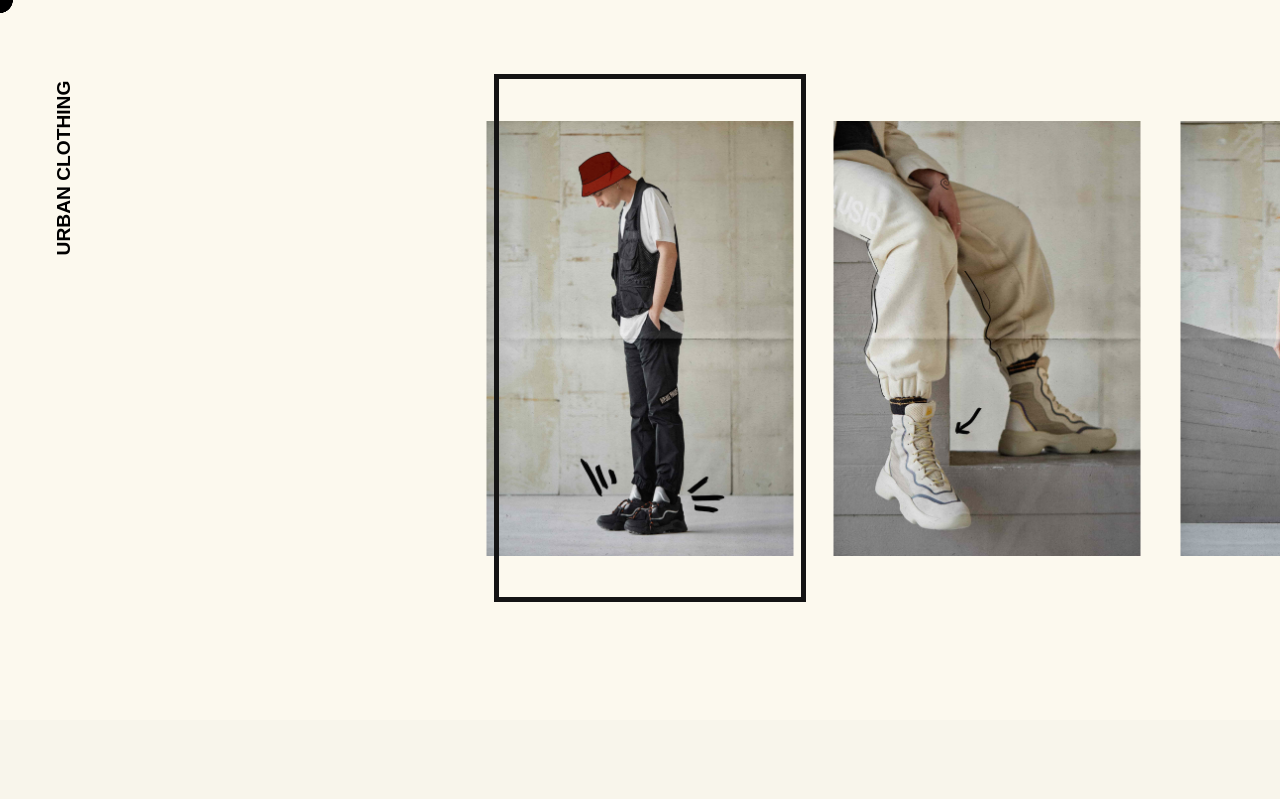
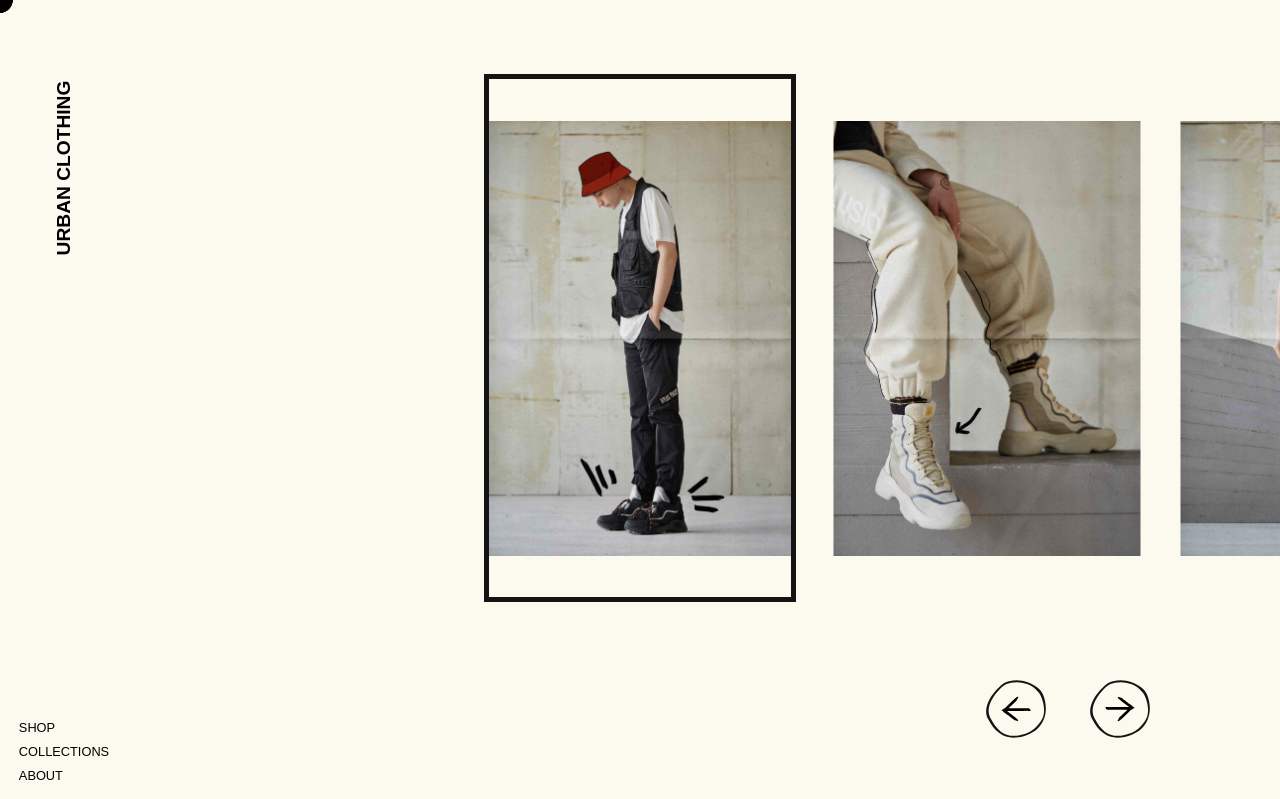
Before and after one commit to Nisargp17/urban-clothing, a React (Vite) app: page / in a window 1280 px wide. Shown: the top 799 px of the page. Built offline with nearby package versions, Linux system fonts and the light colour scheme; a web font is replaced by a local one.

Commit message:
Collection commit

```diff
--- a/src/App.jsx
+++ b/src/App.jsx
@@ -12,7 +12,7 @@ function App() {
       <GooeyCursor />
       {/* <HomePage /> */}
       <ClothedCollection />
-      <Footer />
+      {/* <Footer /> */}
     </>
   );
 }
--- a/src/components/ClothesCollection.jsx
+++ b/src/components/ClothesCollection.jsx
@@ -12,6 +12,9 @@ import img6 from "/src/assets/col6.jpg";
 import img7 from "/src/assets/col7.jpg";
 import img8 from "/src/assets/col8.jpg";
 import img9 from "/src/assets/col9.jpg";
+import shoelable from "/src/assets/shoelable.svg";
+import circle from "/src/assets/circle.svg";
+import arrow from "/src/assets/arrow.svg";
 
 gsap.registerPlugin(Draggable, ScrollTrigger);
 
@@ -46,7 +49,6 @@ function ClothedCollection() {
       card.offsetWidth + parseFloat(getComputedStyle(container).gap || "0");
     cardWidthRef.current = cardWidth;
 
-    // Set initial position to center the first card
     const initialOffset =
       window.innerWidth / 2 -
       card.offsetWidth / 2 -
@@ -99,8 +101,8 @@ function ClothedCollection() {
   }, []);
 
   return (
-    <section className="overflow-hidden w-full h-[90vh] relative">
-      <div className="highlighted-box absolute z-10 top-[9.3vh] right-[37vw] border-[5px] border-[#141414] h-[66vh] w-[24.4vw] pointer-events-none"></div>
+    <section className="overflow-hidden w-full h-[100vh] relative">
+      <div className="highlighted-box absolute z-10 top-[9.3vh] right-[37.8vw] border-[5px] border-[#141414] h-[66vh] w-[24.4vw] pointer-events-none"></div>
 
       <div
         ref={scrollContainerRef}
@@ -115,6 +117,24 @@ function ClothedCollection() {
           </div>
         ))}
       </div>
+      <div className="flex justify-end pt-[10vh] mr-[10vw] items-center gap-[5vh]">
+        <div className="w-[5vw] relative hover:rotate-[720deg] hover:scale-110 transition-all duration-1500">
+          <img className="w-full" src={circle} alt="circle" />
+          <img
+            className="absolute rotate-180 top-1/2 left-1/2 w-[50%] translate-x-[-50%] translate-y-[-50%]"
+            src={arrow}
+            alt="arrow"
+          />
+        </div>
+        <div className="w-[5vw] relative hover:rotate-[720deg] hover:scale-110 transition-all duration-1500">
+          <img className="w-full" src={circle} alt="circle" />
+          <img
+            className="absolute top-1/2 left-1/2 w-[50%] translate-x-[-50%] translate-y-[-50%]"
+            src={arrow}
+            alt="arrow"
+          />
+        </div>
+      </div>
     </section>
   );
 }
```
